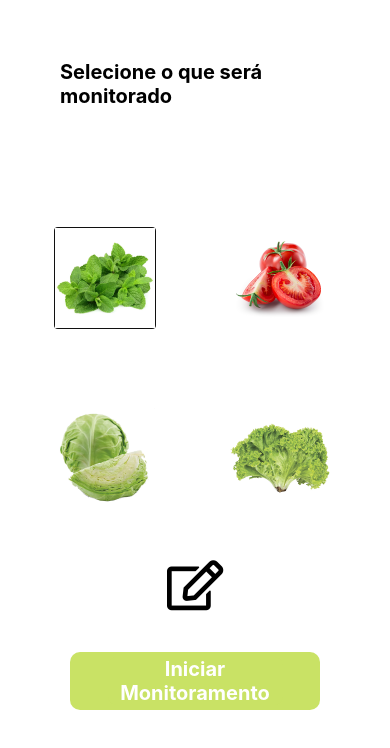
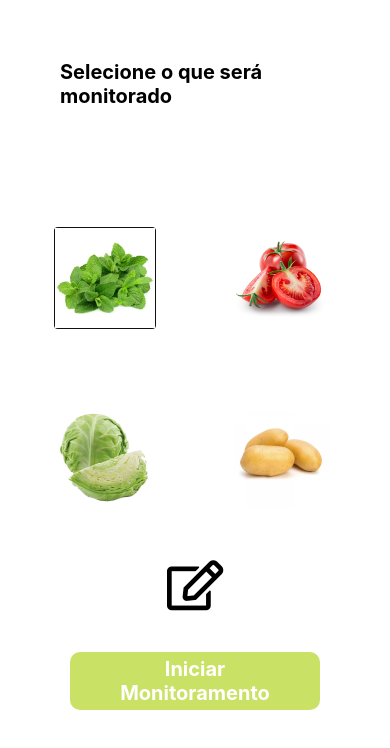
Before and after one commit to CaioBaska/SmartGreenApp, a React Native app: screen /Monitor in a window 390 px wide. Shown: the top 748 px of the page. Built offline with nearby package versions, Linux system fonts and the light colour scheme; no server answers.

Commit message:
bkp projeto

```diff
--- a/src/screens/Monitor/index.js
+++ b/src/screens/Monitor/index.js
@@ -544,12 +544,12 @@ const handleFechaRelatorio = ()=>{
               />
             </TouchableOpacity>
             <TouchableOpacity
-              style={[styles.barContainer, imagemSelecionada === 'ALFACE' && styles.imagemSelecionada]}
-              onPress={() => setImagemSelecionada('ALFACE')}>
+              style={[styles.barContainer, imagemSelecionada === 'BATATA' && styles.imagemSelecionada]}
+              onPress={() => setImagemSelecionada('BATATA')}>
               <Image
                 style={styles.image}
                 resizeMode='contain'
-                source={require('../../assets/images/ALFACE.png')} />
+                source={require('../../assets/images/BATATA.png')} />
             </TouchableOpacity>
           </View>
           <View style={styles.btnEditarPlanta}>
```
